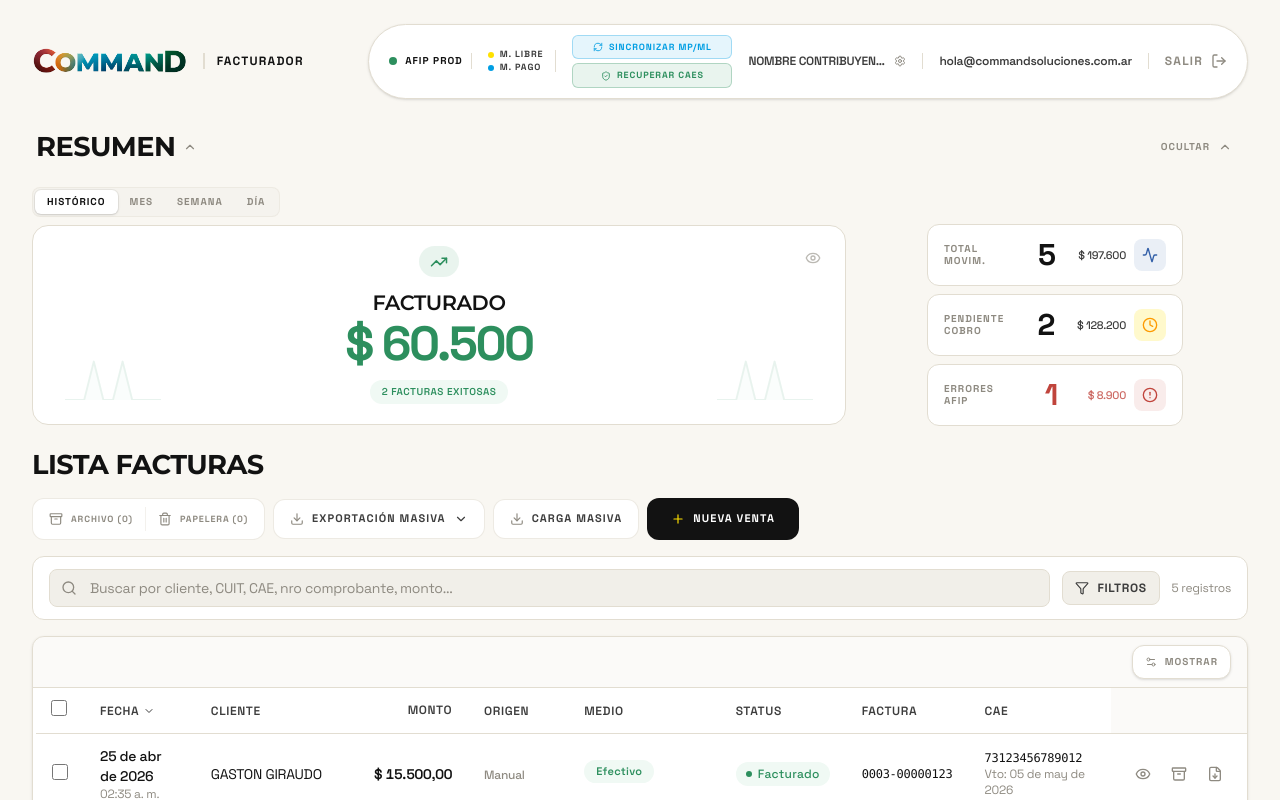
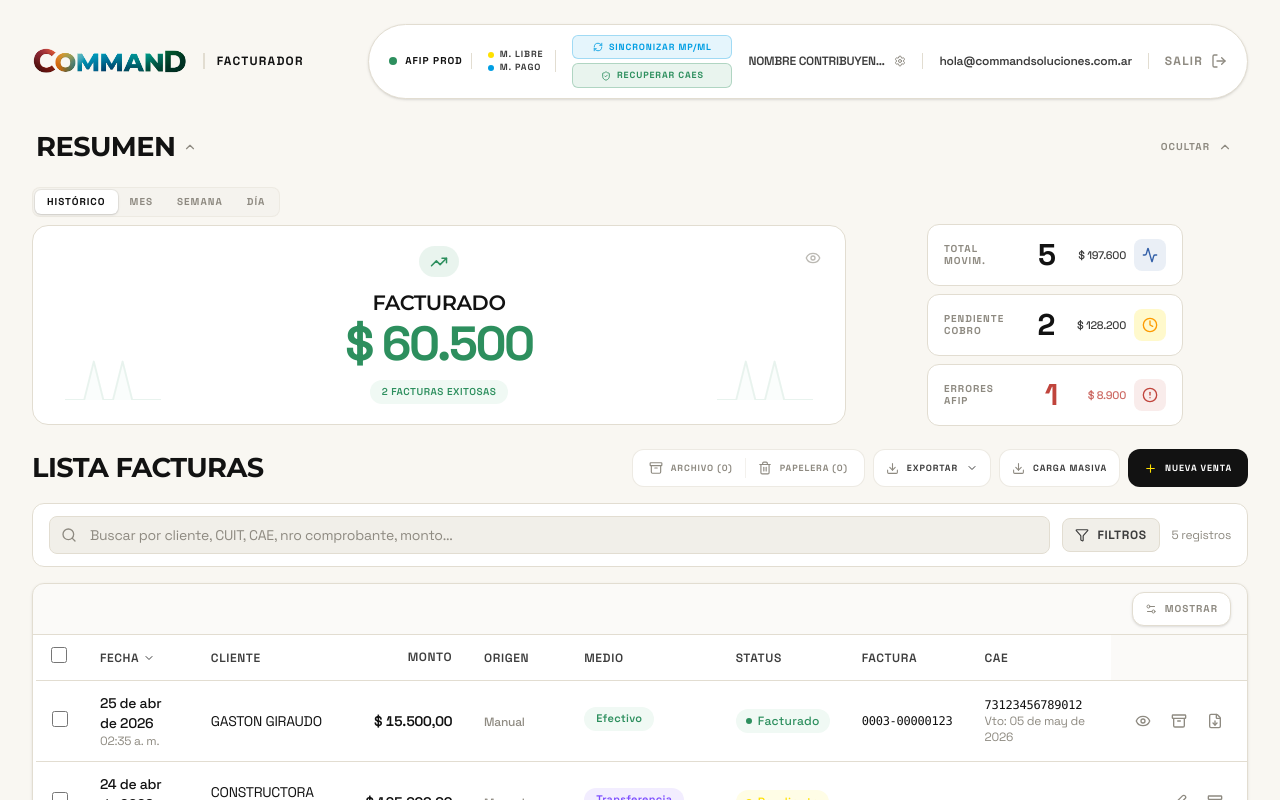
Before and after one commit to curiosidadparlante-jpg/demofacturador, a React (Vite) app: page / in a window 1280 px wide. Shown: the top 800 px of the page. Built offline with nearby package versions, Linux system fonts and the light colour scheme.

Commit message:
UI: Reorganize header buttons with left/right alignment and smaller sizes

```diff
--- a/src/pages/Home.jsx
+++ b/src/pages/Home.jsx
@@ -625,12 +625,14 @@ export default function Home() {
 
       {/* ─── Table section ─── */}
       <div>
-        <div className="flex flex-col mb-4 gap-4">
+        <div className="flex flex-col md:flex-row md:items-center justify-between gap-4 mb-4">
           <h2 className="text-xl font-bold text-text-primary uppercase tracking-tight">
             Lista Facturas
           </h2>
-          <div className="grid grid-cols-2 md:flex md:flex-wrap items-center gap-2 w-full md:w-auto">
-            <div className="col-span-2 md:col-span-1 flex items-center bg-white border border-border/60 rounded-xl p-1 h-[42px] w-full md:w-auto">
+
+          <div className="flex flex-col md:flex-row items-center gap-2 w-full md:w-auto">
+            {/* ─── Archive & Trash (Left) ─── */}
+            <div className="flex items-center bg-white border border-border/60 rounded-xl p-1 h-[38px] w-full md:w-auto">
               <button
                 onClick={() => handleCardClick('Archivo', archivadas, 'all')}
                 className="flex-1 flex items-center justify-center h-full px-3 rounded-lg hover:bg-blue-subtle text-text-muted hover:text-blue transition-all cursor-pointer group whitespace-nowrap"
@@ -640,7 +642,7 @@ export default function Home() {
                 <span className="ml-2 text-[9px] font-bold uppercase tracking-widest">Archivo ({archivadas.length})</span>
               </button>
 
-              <div className="w-px h-6 bg-border/40" />
+              <div className="w-px h-5 bg-border/40" />
 
               <button
                 onClick={() => handleCardClick('LISTADO_PAPELERA', borradas, 'all')}
@@ -652,30 +654,32 @@ export default function Home() {
               </button>
             </div>
 
+            {/* ─── Actions (Right) ─── */}
+            <div className="grid grid-cols-2 md:flex items-center gap-2 w-full md:w-auto">
               {/* Export dropdown */}
               <div className="relative w-full md:w-auto">
                 <button
                   onClick={() => setExportMenuOpen(!exportMenuOpen)}
-                className="flex items-center justify-center gap-2 px-3 md:px-4 py-2.5 rounded-xl bg-white border border-border/60 text-text-secondary text-[10px] md:text-[11px] font-bold uppercase tracking-widest md:hover:-translate-y-1 md:hover:shadow-lg hover:border-[var(--color-cmd-blue)]/30 hover:text-[var(--color-cmd-blue)] transition-all cursor-pointer w-full md:w-auto"
+                  className="flex items-center justify-center gap-2 px-3 py-2 rounded-xl bg-white border border-border/60 text-text-secondary text-[9px] font-bold uppercase tracking-widest md:hover:-translate-y-1 md:hover:shadow-lg hover:border-blue/30 hover:text-blue transition-all cursor-pointer w-full md:w-auto h-[38px]"
                 >
-                <Download size={14} className="text-text-muted" />
-                <span className="truncate">Exportación Masiva</span>
-                <ChevronDown size={14} className={`transition-transform duration-200 ${exportMenuOpen ? 'rotate-180' : ''}`} />
+                  <Download size={13} className="text-text-muted" />
+                  <span className="truncate">Exportar</span>
+                  <ChevronDown size={12} className={`transition-transform duration-200 ${exportMenuOpen ? 'rotate-180' : ''}`} />
                 </button>
                 {exportMenuOpen && (
                   <>
                     <div className="fixed inset-0 z-40" onClick={() => setExportMenuOpen(false)} />
-                  <div className="absolute left-0 md:right-0 mt-2 bg-[#F9F7F2] border border-white/50 rounded-xl shadow-xl shadow-black/10 z-50 min-w-[160px] overflow-hidden animate-slide-down">
+                    <div className="absolute right-0 mt-2 bg-white border border-border/40 rounded-xl shadow-xl z-50 min-w-[140px] overflow-hidden animate-slide-down">
                       <button
                         onClick={() => handleExportAll('csv')}
-                      className="w-full text-left px-5 py-3.5 text-[11px] font-bold uppercase tracking-widest text-text-primary hover:bg-blue/5 hover:text-blue transition-colors cursor-pointer"
+                        className="w-full text-left px-4 py-3 text-[10px] font-bold uppercase tracking-widest text-text-primary hover:bg-blue/5 hover:text-blue transition-colors cursor-pointer"
                       >
                         Archivo CSV
                       </button>
-                    <div className="h-px bg-border/40 mx-2" />
+                      <div className="h-px bg-border/20 mx-2" />
                       <button
                         onClick={() => handleExportAll('xlsx')}
-                      className="w-full text-left px-5 py-3.5 text-[11px] font-bold uppercase tracking-widest text-text-primary hover:bg-blue/5 hover:text-blue transition-colors cursor-pointer"
+                        className="w-full text-left px-4 py-3 text-[10px] font-bold uppercase tracking-widest text-text-primary hover:bg-blue/5 hover:text-blue transition-colors cursor-pointer"
                       >
                         Excel (.xlsx)
                       </button>
@@ -684,27 +688,28 @@ export default function Home() {
                 )}
               </div>
 
-
               <button
                 onClick={() => setBulkImportModalOpen(true)}
-              className="flex items-center justify-center gap-2 px-3 md:px-4 py-2.5 rounded-xl bg-white border border-border/60 text-text-secondary text-[10px] md:text-[11px] font-bold uppercase tracking-widest md:hover:-translate-y-1 md:hover:shadow-lg hover:border-[var(--color-cmd-blue)]/30 hover:text-[var(--color-cmd-blue)] transition-all cursor-pointer w-full md:w-auto"
+                className="flex items-center justify-center gap-2 px-3 py-2 rounded-xl bg-white border border-border/60 text-text-secondary text-[9px] font-bold uppercase tracking-widest md:hover:-translate-y-1 md:hover:shadow-lg hover:border-blue/30 hover:text-blue transition-all cursor-pointer w-full md:w-auto h-[38px]"
               >
-              <Download size={14} className="text-text-muted" />
+                <Download size={13} className="text-text-muted" />
                 Carga Masiva
               </button>
 
               <button
                 onClick={() => setAddModalOpen(true)}
                 className="
-                flex items-center justify-center gap-2 px-3 md:px-6 py-2.5 md:py-3 rounded-xl
-                bg-text-primary text-white text-[10px] md:text-[11px] font-bold uppercase tracking-widest
+                  flex items-center justify-center gap-2 px-4 py-2 rounded-xl
+                  bg-text-primary text-white text-[9px] font-bold uppercase tracking-widest
                   md:hover:-translate-y-1 hover:shadow-lg md:hover:shadow-xl hover:shadow-black/20
-                transition-all duration-300 cursor-pointer w-full md:w-auto
+                  transition-all duration-300 cursor-pointer w-full md:w-auto h-[38px]
+                  col-span-2 md:col-span-1
                 "
               >
-              <Plus size={14} className="text-yellow" />
+                <Plus size={13} className="text-yellow" />
                 Nueva Venta
               </button>
+            </div>
           </div>
         </div>
 
```
Lines whose indentation alone changed are shown as unchanged.
